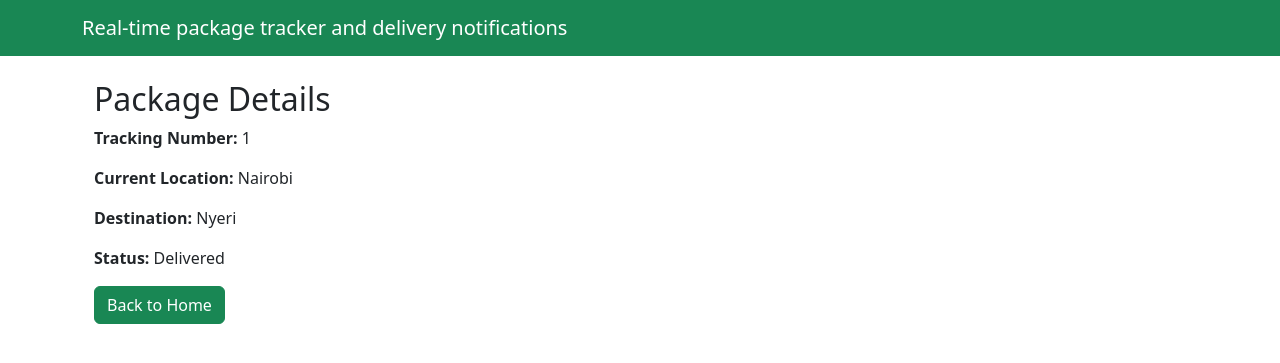
After one commit to CodeBall-Pitch/real-time-package-tracking-notification, a Django app: page /package/1/ in a window 1280 px wide. The commit adds this page. Shown: the top 363 px of the page. Run offline with Django 4.2, Linux system fonts and the light colour scheme; data comes from the database, SQL or seed files in the repository.

Commit message:
added items on my db

```diff
--- /dev/null
+++ b/frontend/templates/detail.html
@@ -0,0 +1,12 @@
+{% extends 'base.html' %}
+
+{% block content %}
+<h2>Package Details</h2>
+
+<p><strong>Tracking Number:</strong> {{ package.tracking_number }}</p>
+<p><strong>Current Location:</strong> {{ package.current_location }}</p>
+<p><strong>Destination:</strong> {{ package.destination }}</p>
+<p><strong>Status:</strong> {{ package.get_status_display }}</p>
+
+<a href="{% url 'tracker:home' %}" class="btn btn-success">Back to Home</a>
+{% endblock content %}
--- a/frontend/templates/home.html
+++ b/frontend/templates/home.html
@@ -18,7 +18,7 @@
                 <div class="card-body">
                     <h2 class="card-title">Contact Us</h2>
                     <p class="card-text">If you have any questions or need assistance, please don't hesitate to contact us.</p>
-                    <a href="/contact/" class="btn btn-light">Contact Us</a>
+                    <a href="#" class="btn btn-light">Contact Us</a>
                 </div>
             </div>
         </div>
@@ -42,7 +42,7 @@
                     <td>{{ package.current_location }}</td>
                     <td>{{ package.destination }}</td>
                     <td>{{ package.get_status_display }}</td>
-                    <td><a href="" class="btn btn-success">View Details</a></td>
+                    <td><a href="{% url 'tracker:package' package.tracking_number %}" class="btn btn-success">View Details</a></td>
                 </tr>
             {% endfor %}
         </tbody>
--- a/tracker/urls.py
+++ b/tracker/urls.py
@@ -1,9 +1,10 @@
 from django.urls import path
-from .views import Homeview
+from .views import Homeview,PackageDetailView
 
 app_name='tracker'
 
 
 urlpatterns=[
-    path('',Homeview,name='home')
+    path('',Homeview,name='home'),
+    path('package/<int:tracking_number>/',PackageDetailView, name='package')
 ]
--- a/tracker/views.py
+++ b/tracker/views.py
@@ -1,4 +1,4 @@
-from django.shortcuts import render
+from django.shortcuts import render,redirect
 from .models import Package, Notification
 
 def Homeview(request):
@@ -15,7 +15,7 @@ def PackageDetailView(request, tracking_number):
     context = {
         'package': package,
     }
-    return render(request, 'package_detail.html', context)
+    return render(request, 'detail.html', context)
 
 def MarkNotificationAsRead(request, notification_id):
     notification = Notification.objects.get(id=notification_id)
```
Also changed, not shown: frontend/templates/delivery.html (deleted, +0 -7 lines).
